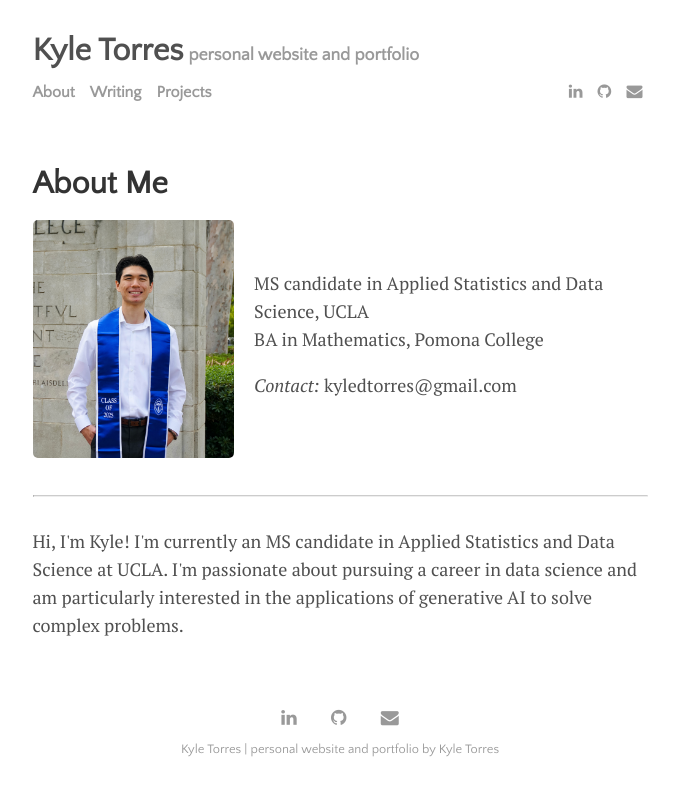
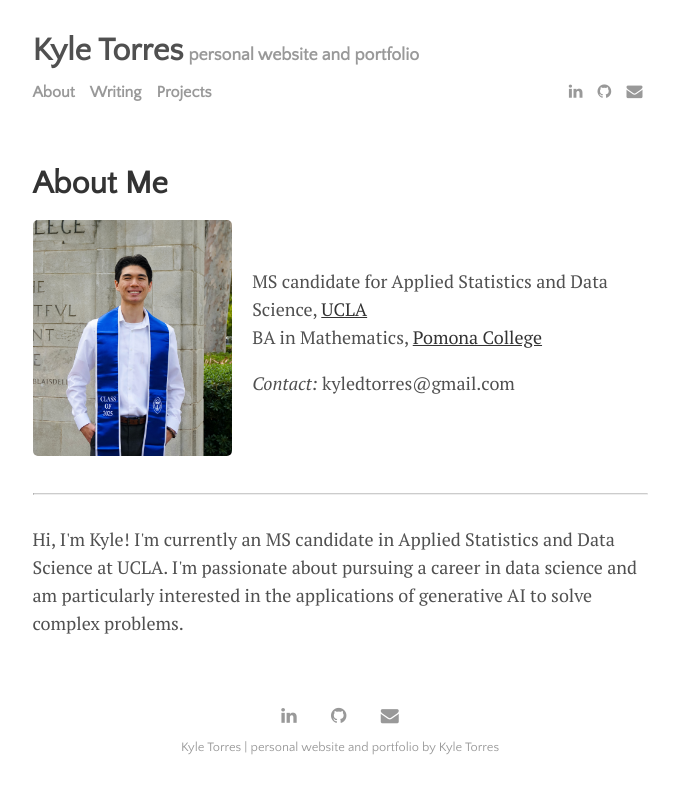
Before and after one commit to kyledtorres/kyledtorres.github.io, a Jekyll site: the page built from menu/about.md, in a window 1280 px wide. Shown: the top 796 px of the page, without its empty margins (300-979 px from the left). Built offline with Jekyll 4.4.1, drawn with Linux system fonts in a browser that asks for light colours.

Commit message:
add links to degrees

```diff
--- a/menu/about.md
+++ b/menu/about.md
@@ -13,8 +13,8 @@ image: Full Body Picture.jpg
     </div>
     <div>
         <div class="titles">
-            MS candidate in Applied Statistics and Data Science, UCLA<br>
-            BA in Mathematics, Pomona College
+            MS candidate for Applied Statistics and Data Science, <a href="https://statistics.ucla.edu/">UCLA</a><br>
+            BA in Mathematics, <a href="https://www.pomona.edu/">Pomona College</a>
             <br>
             <p class="contact">
                 <i class="muted">Contact:</i> kyledtorres@gmail.com
```
